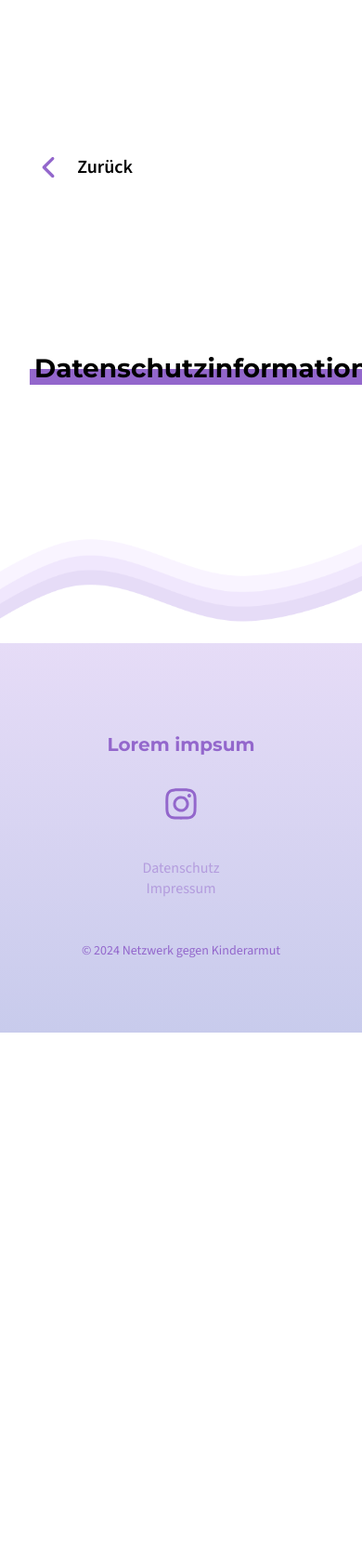
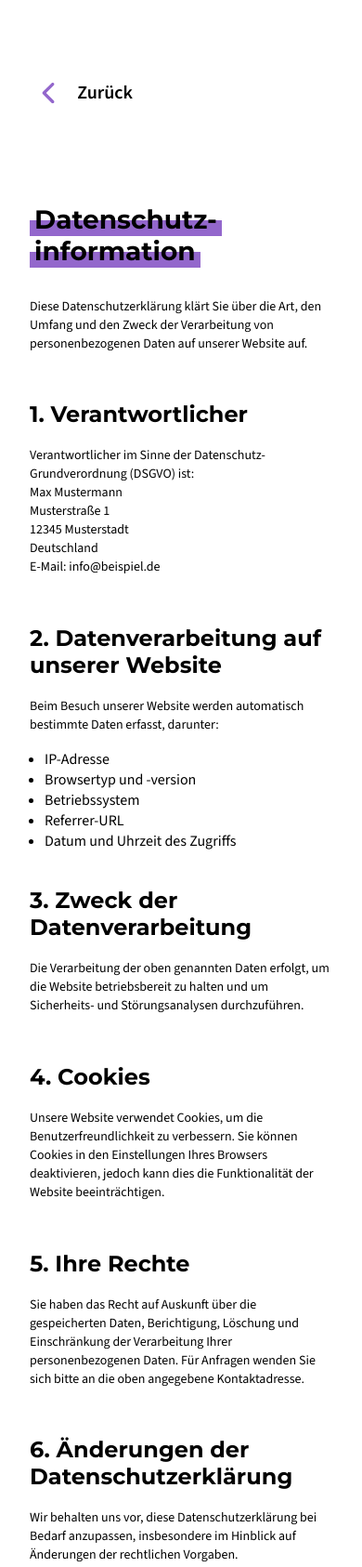
Before and after one commit to ann-kathrinhaas/Netzwerk-gegen-Kinderarmut, a plain HTML site: page content/privacy.html in a window 390 px wide. Shown: the top 1686 px of the page at 93% size. Before the commit the page ends 1111 px from the top, so only its background shows below. Drawn offline with Linux system fonts and the light colour scheme.

Commit message:
added html and css for privacy and imprint

```diff
--- a/content/privacy.html
+++ b/content/privacy.html
@@ -11,7 +11,7 @@
 
 <body class="privacy">
 
-    <div class="module-wrapper">
+    <div class="module-wrapper back-wrapper">
         <div class="module">
             <div class="flex-module back">
                 <img src="../assets/icons/arrows/ic_arrow-left-purple.svg">
@@ -21,12 +21,70 @@
     </div>
 
 
-    <div class="module-wrapper">
+    <div class="module-wrapper privacy-content">
         <div class="module">
-           <div class="flex-module icon-with-heading">
-            <h1 class="heading-with-line bold">Datenschutzinformation<div class="line line-purple"></div>
-            </h1>
-        </div>
+            <div class="flex-module icon-with-heading hide-on-mobile">
+                <h1 class="heading-with-line bold">Datenschutzinformation<div class="line line-purple"></div>
+                </h1>
+            </div>
+            <div class="flex-module icon-with-heading show-on-mobile">
+                <h1 class="heading-with-line bold first-part">Datenschutz-<div class="line line-purple"></div>
+                </h1>
+            </div>
+            <div class="flex-module icon-with-heading show-on-mobile">
+                <h1 class="heading-with-line bold second-part">information<div class="line line-purple"></div>
+                </h1>
+            </div>
+            <p>Diese Datenschutzerklärung klärt Sie über die Art, den Umfang und den Zweck der Verarbeitung von
+                personenbezogenen Daten auf unserer Website auf.</p>
+
+            <br>
+
+            <h2>1. Verantwortlicher</h2>
+            <p>Verantwortlicher im Sinne der Datenschutz-Grundverordnung (DSGVO) ist:<br>
+                Max Mustermann<br>
+                Musterstraße 1<br>
+                12345 Musterstadt<br>
+                Deutschland<br>
+                E-Mail: info@beispiel.de</p>
+
+            <br>
+
+            <h2>2. Datenverarbeitung auf unserer Website</h2>
+            <p>Beim Besuch unserer Website werden automatisch bestimmte Daten erfasst, darunter:
+                <ul>
+                    <li>IP-Adresse</li>
+                    <li>Browsertyp und -version</li>
+                    <li>Betriebssystem</li>
+                    <li>Referrer-URL</li>
+                    <li>Datum und Uhrzeit des Zugriffs</li>
+                </ul>
+
+            <br>
+
+            <h2>3. Zweck der Datenverarbeitung</h2>
+            <p>Die Verarbeitung der oben genannten Daten erfolgt, um die Website betriebsbereit zu halten und um
+                Sicherheits- und Störungsanalysen durchzuführen.</p>
+
+            <br>
+
+            <h2>4. Cookies</h2>
+            <p>Unsere Website verwendet Cookies, um die Benutzerfreundlichkeit zu verbessern. Sie können Cookies in den
+                Einstellungen Ihres Browsers deaktivieren, jedoch kann dies die Funktionalität der Website
+                beeinträchtigen.</p>
+
+            <br>
+
+            <h2>5. Ihre Rechte</h2>
+            <p>Sie haben das Recht auf Auskunft über die gespeicherten Daten, Berichtigung, Löschung und Einschränkung
+                der Verarbeitung Ihrer personenbezogenen Daten. Für Anfragen wenden Sie sich bitte an die oben
+                angegebene Kontaktadresse.</p>
+
+            <br>
+
+            <h2>6. Änderungen der Datenschutzerklärung</h2>
+            <p>Wir behalten uns vor, diese Datenschutzerklärung bei Bedarf anzupassen, insbesondere im Hinblick auf
+                Änderungen der rechtlichen Vorgaben.</p>
         </div>
     </div>
 
--- a/css/components/_waves.scss
+++ b/css/components/_waves.scss
@@ -55,7 +55,7 @@
         }
 
         &.footer-wave {
-            bottom: -1.5rem;
+            bottom: -3.5rem;
         }
     }
 
@@ -96,7 +96,7 @@
         }
 
         &.footer-wave {
-            bottom: 1rem;
+            bottom: -3rem;
         }
     }
 }
--- a/css/main.scss
+++ b/css/main.scss
@@ -65,5 +65,5 @@ $font-source-sans: "Source Sans 3", sans-serif;
 
 // Pages
 @import "pages/home";
-@import "pages/privacy";
+@import "pages/privacy_imprint";
 @import "pages/subpage";
--- a/css/pages/_privacy.scss
+++ /dev/null
@@ -1,29 +0,0 @@
-.privacy {
-    .module-wrapper {
-        .module {
-            .flex-module {
-                &.back {
-                    align-items: center;
-                    gap: 0.7rem;
-
-                    img {
-                        height: 2.5rem;
-                    }
-
-                    a {
-                        font-size: 1.25rem;
-
-                        &:hover {
-                            color: $purple;
-                        }
-                    }
-
-                    &:hover {
-                        cursor: pointer;
-                    }
-                }
-            }
-
-        }
-    }
-}
--- /dev/null
+++ b/css/pages/_privacy_imprint.scss
@@ -0,0 +1,93 @@
+.privacy, .imprint {
+    .module-wrapper {
+        &.back-wrapper, &.privacy-content, &.imprint-content {
+            margin: 5rem auto;
+        }
+
+        &.imprint-content {
+            ul {
+                list-style-type: none;
+                padding-left: 0 !important;
+            }
+        }
+
+        .module {
+            h2 {
+                font-size: 1.5rem;
+            }
+
+            h5 {
+                margin-bottom: 0;
+            }
+
+            ul {
+                font-family: $font-source-sans;
+                padding-left: 1rem;
+                margin-bottom: 0;
+
+                a:hover {
+                    color: $purple;
+                }
+            }
+
+            .flex-module {
+                &.back {
+                    align-items: center;
+                    gap: 0.7rem;
+
+                    img {
+                        height: 2.5rem;
+                    }
+
+                    a {
+                        font-size: 1.25rem;
+                    }
+
+                    &:hover {
+                        cursor: pointer;
+
+                        a {
+                            color: $purple;
+                        }
+                    }
+                }
+
+                &.hide-on-mobile {
+                    display: block;
+                }
+
+                &.show-on-mobile {
+                    display: none;
+                }
+            }
+        }
+    }
+}
+
+@media (max-width: 480px) {
+    .module-wrapper {
+        .module {
+            .flex-module {
+                &.icon-with-heading {
+                    &.hide-on-mobile {
+                        display: none;
+                    }
+
+                    &.show-on-mobile {
+                        display: block;
+
+                        .heading-with-line {
+                            &.first-part {
+                                margin-bottom: 0;
+                            }
+
+                            &.second-part {
+                                margin-top: 0;
+                            }
+                        }
+                    }
+                }
+            }
+        }
+    }
+}
```
Also changed, not shown: content/imprint.html (+41 -7 lines), css/main.css, 1 other file.
